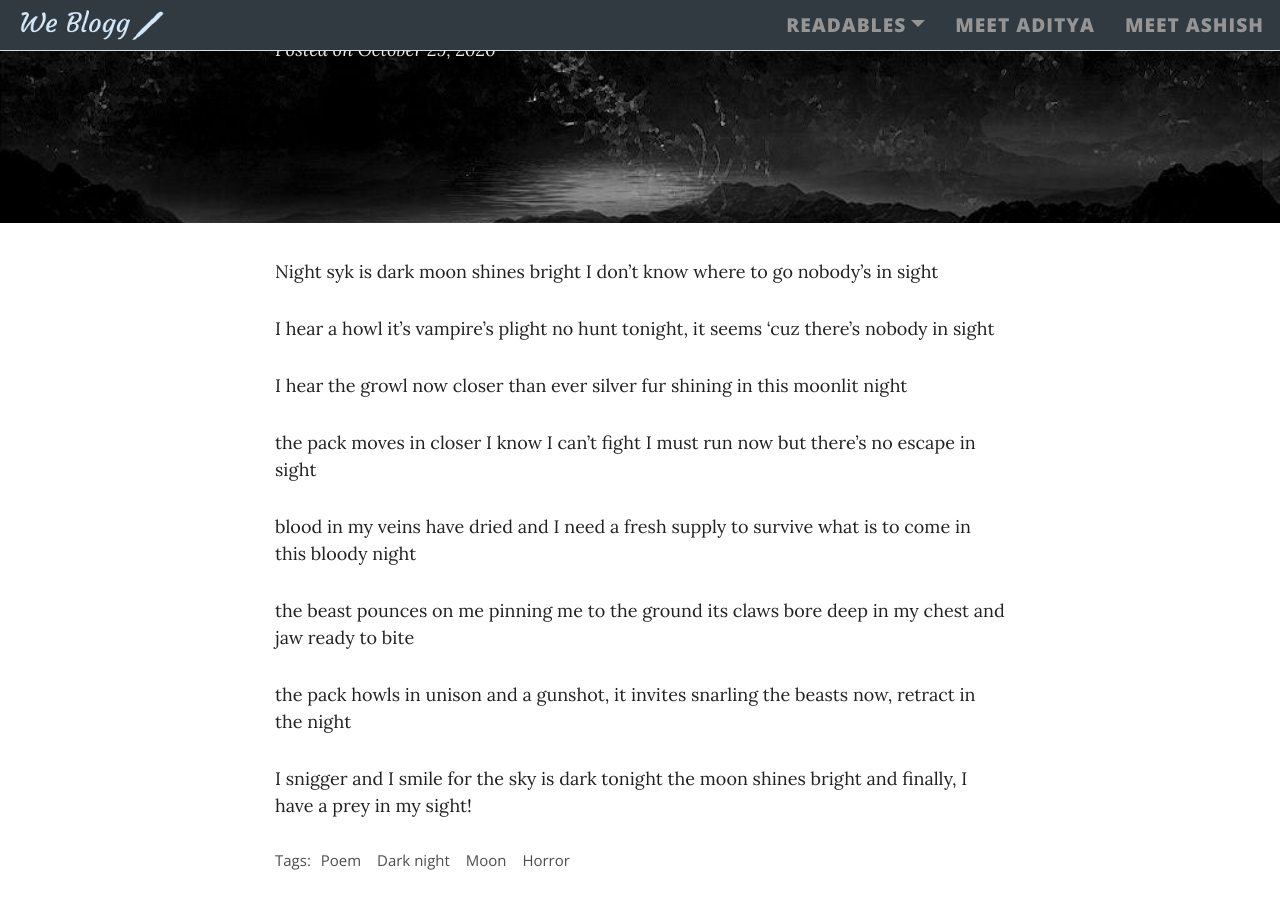
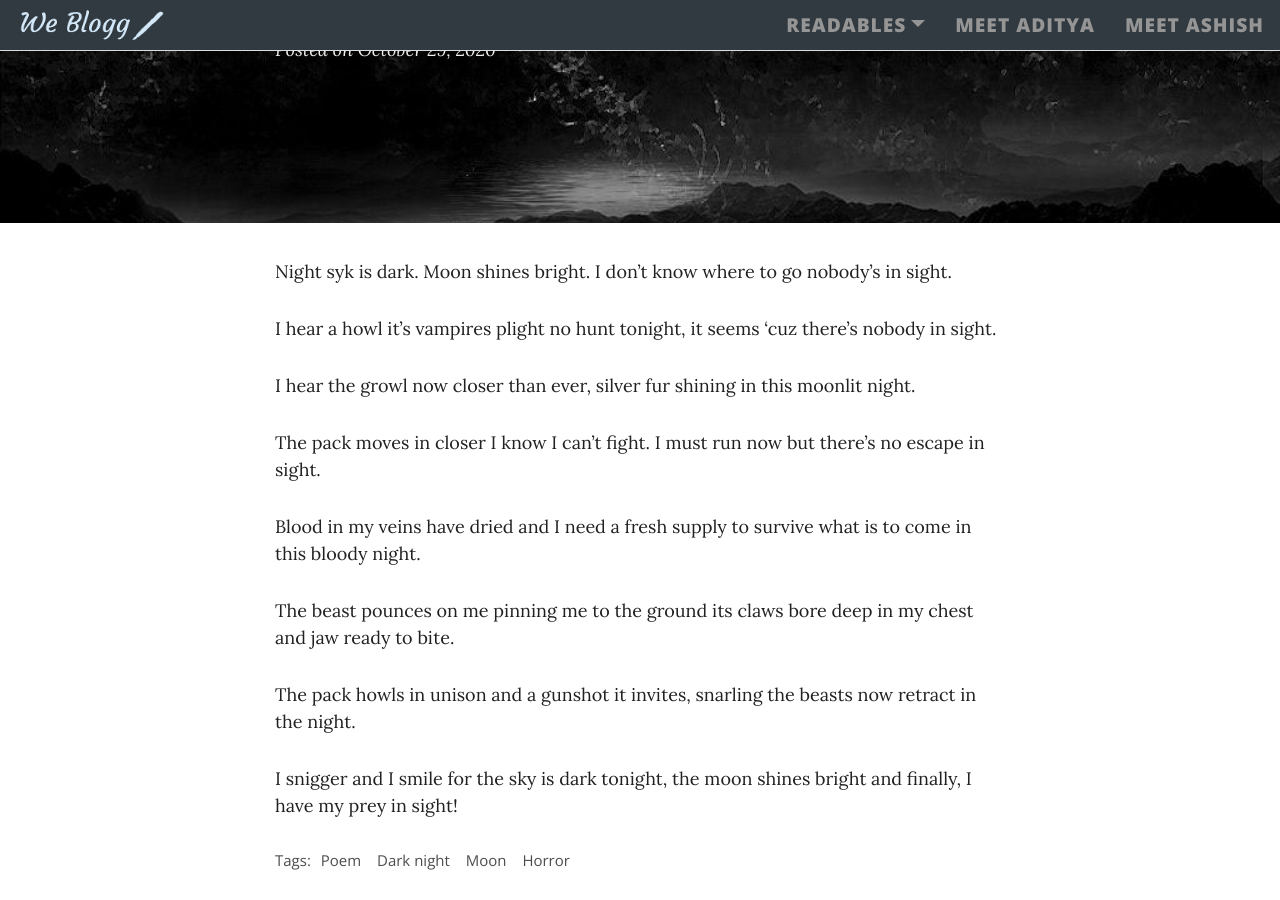
Before and after one commit to Ashishjaiswal181/WeBlogg, a Jekyll site: the page built from _posts/2020-10-29-Moon-Menace.md, in a window 1280 px wide and 900 px high, scrolled down 320 px. Built offline with Jekyll 4.4.1, drawn with Linux system fonts in a browser that asks for light colours; nearby versions of some CDN libraries.

```diff
--- a/_posts/2020-10-29-Moon-Menace.md
+++ b/_posts/2020-10-29-Moon-Menace.md
@@ -3,47 +3,47 @@ layout: post
 title: Moon Menace
 subtitle: ~Aditya
 cover-img: /assets/img/Moonmenace.jpg
-thumbnail-img: /assets/img/Mm.png
-share-img: /assets/img/path.jpg
+thumbnail-img: /assets/img/Mm.jpg
+share-img:
 tags: [Poem, Dark night, Moon, Horror]
 ---
 
-Night syk is dark
-moon shines bright
+Night syk is dark.
+Moon shines bright.
 I don't know where to go
-nobody's in sight
+nobody's in sight.
 
 I hear a howl
-it's vampire's plight
+it's vampires plight
 no hunt tonight, it seems
-'cuz there's nobody in sight
+'cuz there's nobody in sight.
 
 I hear the growl
-now closer than ever
+now closer than ever,
 silver fur shining
-in this moonlit night
+in this moonlit night.
 
-the pack moves in closer
-I know I can't fight
+The pack moves in closer
+I know I can't fight.
 I must run now
-but there's no escape in sight
+but there's no escape in sight.
 
-blood in my veins have dried
+Blood in my veins have dried
 and I need a fresh supply
 to survive what is to come
-in this bloody night
+in this bloody night.
 
-the beast pounces on me
+The beast pounces on me
 pinning me to the ground
 its claws bore deep in my chest
-and jaw ready to bite
+and jaw ready to bite.
 
-the pack howls in unison
-and a gunshot, it invites
+The pack howls in unison
+and a gunshot it invites,
 snarling the beasts
-now, retract in the night
+now retract in the night.
 
 I snigger and I smile
-for the sky is dark tonight
+for the sky is dark tonight,
 the moon shines bright
-and finally, I have a prey in my sight!
+and finally, I have my prey in sight!
```
Also changed, not shown: poems.md (renamed from _layouts/poems.html, +1 -1 lines).
